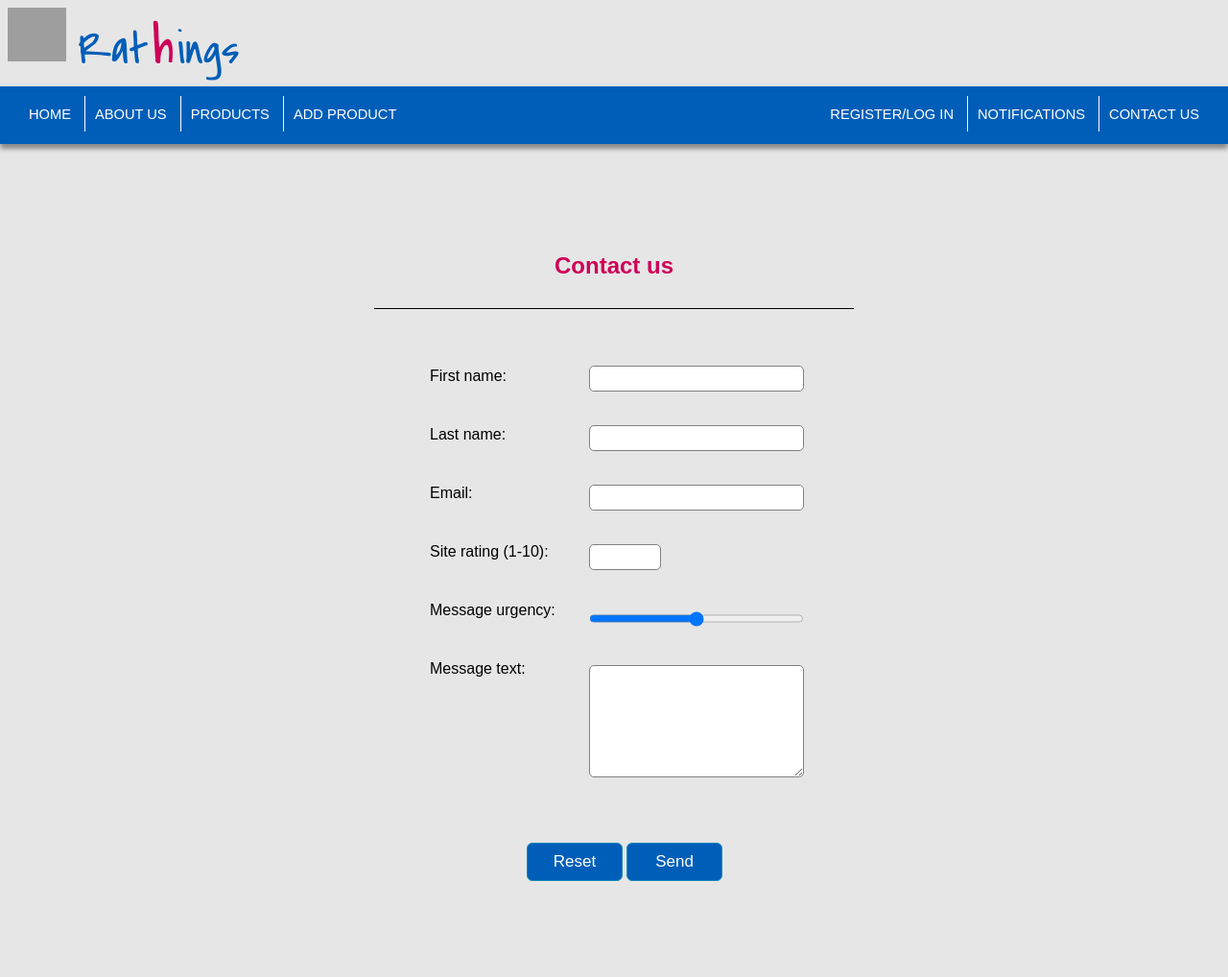
After one commit to WebTehnologijeETF/Rathings---review-site, a PHP site: page /contact.html in a window 1280 px wide. The commit adds this page. Shown: the whole page at 96% size. Run offline with PHP 8.4, Linux system fonts and the light colour scheme; grey boxes are pictures that could not be loaded.

Commit message:
Added contact form;Fixed bugs and improved design

```diff
--- /dev/null
+++ b/contact.html
@@ -0,0 +1,107 @@
+<!DOCTYPE HTML >
+<html>
+<head>
+<title>Rathings</title>
+<link rel="stylesheet" type="text/css" href="main.css">
+<link rel="shortcut icon" type="image/png" href="/images/favicon.png"/>
+</head>
+<body>
+
+<div id="logo">
+
+
+<div id="logo_text">
+<label id="left_logo">Rat</label>
+<label id="middle_logo">h</label>
+<label id="right_logo">ings</label>
+</div>
+</div>
+
+
+
+
+<div id="menu_bar">
+
+
+
+<ul id="left_menu">
+<li class""menu_item">
+<a href="www.google.ba">HOME</a>
+
+</li>
+
+<li class="menu_item">
+<a href="about.html">ABOUT US</a>
+</li>
+
+<li class="menu_item">
+<a href="www.google.ba">PRODUCTS</a>
+</li>
+
+<li class="menu_item">
+<a href="www.google.ba">ADD PRODUCT</a>
+</li>
+</ul>
+
+<ul id="right_menu">
+<li class="menu_item">
+<a href="www.google.ba">REGISTER/LOG IN</a>
+</li>
+
+<li class="menu_item">
+<a href="www.google.ba">NOTIFICATIONS</a>
+</li>
+
+<li class="menu_item">
+<a href="contact.html">CONTACT US</a>
+</li>
+</ul>
+
+
+
+
+</div>
+
+<form method="post" action="something.php">
+<div id="contact" class="container">
+<h2>Contact us</h2>
+
+<div id="l_contact" class="cdiv">
+<p  class=" clabel">First name: </p>
+<p  class=" clabel">Last name: </p>
+<p  class=" clabel">Email: </p>
+<p class=" clabel">Site rating (1-10): </p>
+<p  class=" clabel">Message urgency: </p>
+<p  class=" clabel">Message text: </p>
+</div>
+
+<div id="r_contact" class="cdiv">
+<input  type="text" class="celement textbox">
+
+<input type="text" class="celement textbox" size="40">
+<input type="email" class="celement textbox" size="40">
+<input type="number" class="celement numeric" size="5" min="1" max="10">
+<input type="range" class="celement textbox range">
+<textarea class="celement textarea" cols="30" rows="7"></textarea>
+</div>
+
+<div id="c_buttons" >
+
+<input type="reset" value="Reset" class="button">
+<input type="submit" value="Send" class="button">
+
+</div>
+
+</div>
+
+
+
+
+
+
+
+</div>
+
+</body>
+
+</html>
--- a/main.css
+++ b/main.css
@@ -87,6 +87,7 @@ body
 	top:90px;
 	left:0px;
 	background-color:#005EB8;
+	box-shadow: 0px 5px 5px #888888;
 
 
 
@@ -96,8 +97,8 @@ body
 #menu_bar > ul
 {
 	list-style-type: none;
-	margin: 10;
-	padding: 10;
+	margin: 10px;
+	padding: 10px;
 
 
 }
@@ -130,6 +131,14 @@ body
 	text-decoration:none;
 	font-family:Arial, Helvetica, sans-serif;
 	font-size:11pt;
+
+
+}
+
+#menu_bar > ul > li:hover
+{
+	background-color:#004B93;
+	border-radius:15px;
 
 }
 
@@ -166,6 +175,9 @@ h2
 	font-family:Arial, Helvetica, sans-serif;
 	font-size:18pt;
 	text-align:left;
+	border-bottom:1px solid black;
+	text-align:center;
+	padding-bottom:30px;
 
 
 
@@ -176,7 +188,7 @@ h2
 {
 	width:100%;
 
-	padding-top:5%;
+	padding-top:1%;
 	padding-bottom:5%;
 
 
@@ -185,10 +197,16 @@ h2
 
 #news_date, #news_author
 {
-	color:rgb(200,200,200);
+	color:black;
 	font-family:Arial, Helvetica, sans-serif;
 	font-size:10pt;
 
+
+}
+
+#news_author
+{
+	padding-right:10px;
 
 }
 
@@ -263,12 +281,12 @@ p
 	width:500px;
 	position:absolute;
 	top:228px;
-	left:668px;
+	left:700px;
 	padding-left:15px;
 	padding-right:15px;
 	padding-top:15px;
 	padding-bottom:15px;
-	border-left: 10px solid #CE0058;
+
 
 
 }
@@ -287,7 +305,7 @@ p
 {
 	width:100%;
 
-	padding-top:10%;
+	padding-top:5%;
 	padding-bottom:10%;
 
 }
@@ -352,23 +370,79 @@ table, th, tr, td
 
 	padding:0px;
 	padding-left:5px;
-	width:25%;
+	width:20%;
 	min-width:300px;
 	height:40px;
 	position:absolute;
 
-	float:right;
-	right:10px;
+
+	right:100px;
 	top:40px;
 
 
 }
 
+
 .textbox
 {
+	border:1px solid grey;
+	padding:5px;
+	height:15px;
+	border-radius:5px;
+	width:100%;
+
+}
+
+.numeric
+{
+	border:1px solid grey;
+	padding:5px;
+	height:15px;
+	border-radius:5px;
+	width:30%;
+
+}
+.textbox:focus
+{
+
+	box-shadow: 0px 0px 5px #005EB8;
+	border:1px solid grey;
 
 
 }
+
+.textarea:focus
+{
+	box-shadow: 0px 0px 5px #005EB8;
+	border:1px solid grey;
+
+}
+
+.numeric:focus
+{
+	box-shadow: 0px 0px 5px #005EB8;
+	border:1px solid grey;
+
+}
+
+
+.textarea
+{
+	border:1px solid grey;
+	padding:5px;
+	border-radius:5px;
+	width:100%;
+	max-height:150px;
+
+}
+
+.range
+{
+	margin-left:0px;
+
+}
+
+
 
 #search_text
 {
@@ -376,7 +450,8 @@ table, th, tr, td
 	border-radius:10px;
 	border:1px solid grey;
 	padding:5px;
-	height:30px;
+	height:20px;
+	width:80%;
 
 }
 
@@ -397,7 +472,9 @@ table, th, tr, td
 
 #search_icon_cont
 {
-	float:right;
+	position:absolute;
+	right:10px;
+	top:0px;
 
 
 }
@@ -439,7 +516,7 @@ th
 	position:absolute;
 
 	width:300px;
-	top:125px;
+	top:175px;
 	left:800px;
 	padding-left:15px;
 	padding-right:15px;
@@ -452,7 +529,7 @@ th
 #title
 {
 
-	width:50%;
+	width:100%;
 
 }
 
@@ -460,7 +537,15 @@ th
 {
 	list-style-image: url("/images/bullet.png");
 	list-style-position: inside;
+	padding:2px;
 
+
+
+}
+
+.link_list > li
+{
+	margin-bottom:25px;
 
 }
 
@@ -469,7 +554,99 @@ th
 
 
 	font-family:Arial, Helvetica, sans-serif;
-	font-size:16pt;
+	font-size:14pt;
 	color:#005EB8;
 
+
 }
+
+#contact
+{
+
+	position:relative;
+	width:500px;
+	top:150px;
+
+	padding-left:15px;
+	padding-right:15px;
+	padding-top:15px;
+	padding-bottom:15px;
+	margin:auto;
+
+}
+
+
+
+.cdiv
+{
+
+	padding-top:10%;
+
+
+
+}
+
+#l_contact
+{
+	width:30%;
+	top:100px;
+	left:0%;
+	position:absolute;
+	padding-left:10%;
+
+}
+
+#r_contact
+{
+
+	top:100px;
+	width:40%;
+	left:45%;
+	position:absolute;
+
+}
+
+.celement
+{
+	margin-bottom:35px;
+
+
+
+}
+
+.clabel
+{
+	margin-left:20px;
+	margin-top:2px;
+	padding-bottom:27px;
+
+}
+
+#c_buttons
+{
+	margin-left:30%;
+	top:650px;
+	position:absolute;
+	padding-bottom:100px;
+
+}
+
+.button
+{
+	color:white;
+	background-color:#005EB8;
+	height:40px;
+	width:100px;
+	font-size:17px;
+	border-radius:6px;
+	font-family:Arial, Helvetica, sans-serif;
+	border:1px solid #1A87B9
+
+
+}
+
+.button:hover
+{
+	background-color:#004B93;
+
+}
```
Also changed, not shown: about.html (+9 -0 lines), index.html (+7 -7 lines), images/bullet.png.
